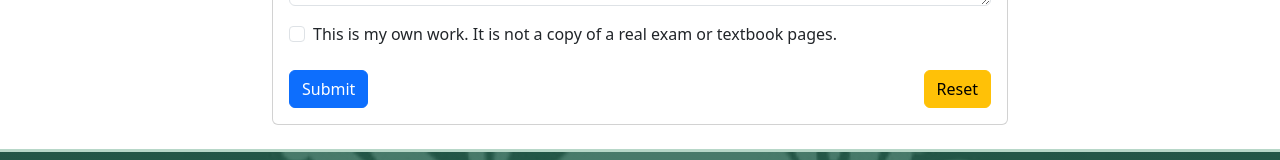
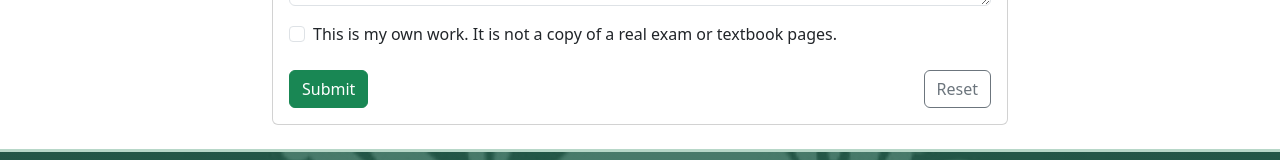
Before and after one commit to manoa-notes-exchange/manoa-notes-exchange, a Next.js app: page /upload in a window 1280 px wide. Shown: the part 728-888 px from the top of the page. Built offline with nearby package versions, Linux system fonts and the light colour scheme; no server answers; sample sign-in values are in the browser's storage.

Commit message:
Match Upload button colors to the site theme (#8)

```diff
--- a/src/components/UploadMaterialForm.tsx
+++ b/src/components/UploadMaterialForm.tsx
@@ -188,12 +188,12 @@ const UploadMaterialForm: React.FC = () => {
 
                 <Row className="pt-2">
                   <Col>
-                    <Button type="submit" variant="primary">
+                    <Button type="submit" variant="success">
                       Submit
                     </Button>
                   </Col>
                   <Col className="text-end">
-                    <Button type="button" variant="warning" onClick={() => reset(emptyForm)}>
+                    <Button type="button" variant="outline-secondary" onClick={() => reset(emptyForm)}>
                       Reset
                     </Button>
                   </Col>
```
